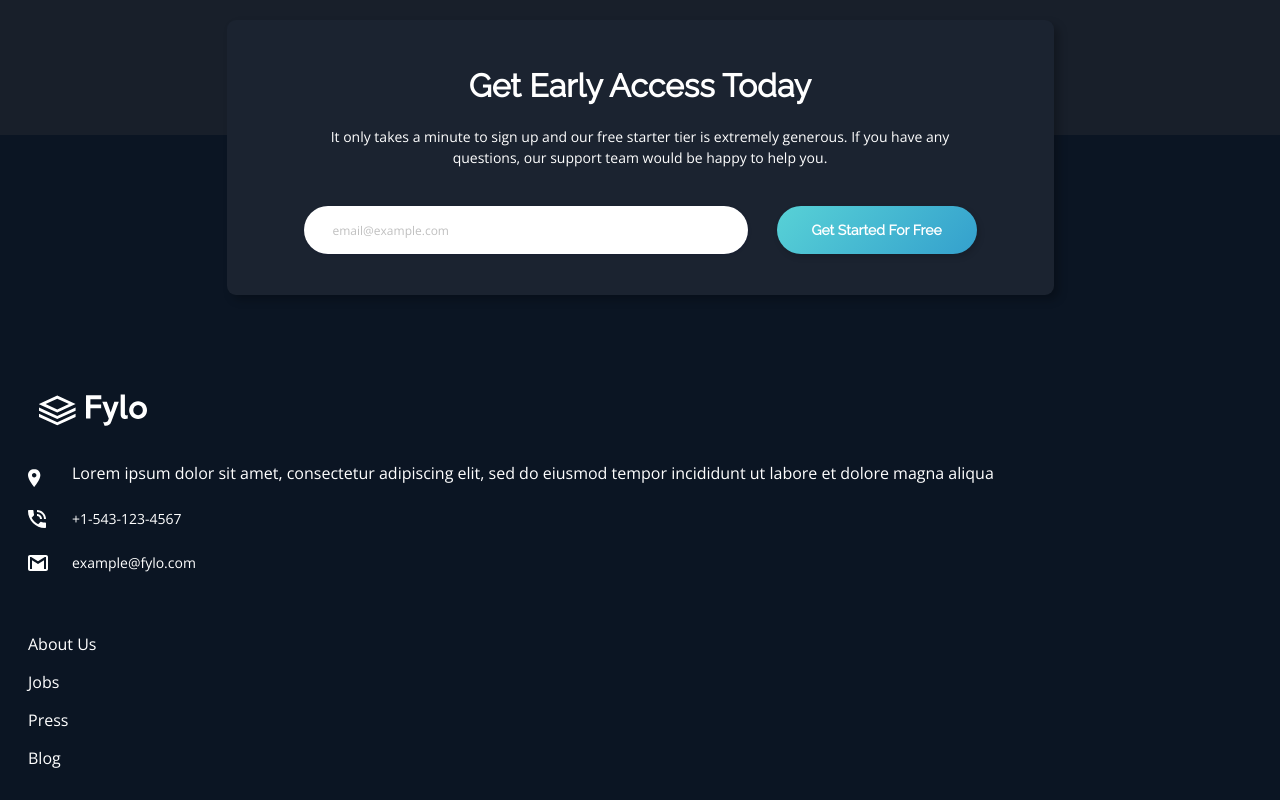
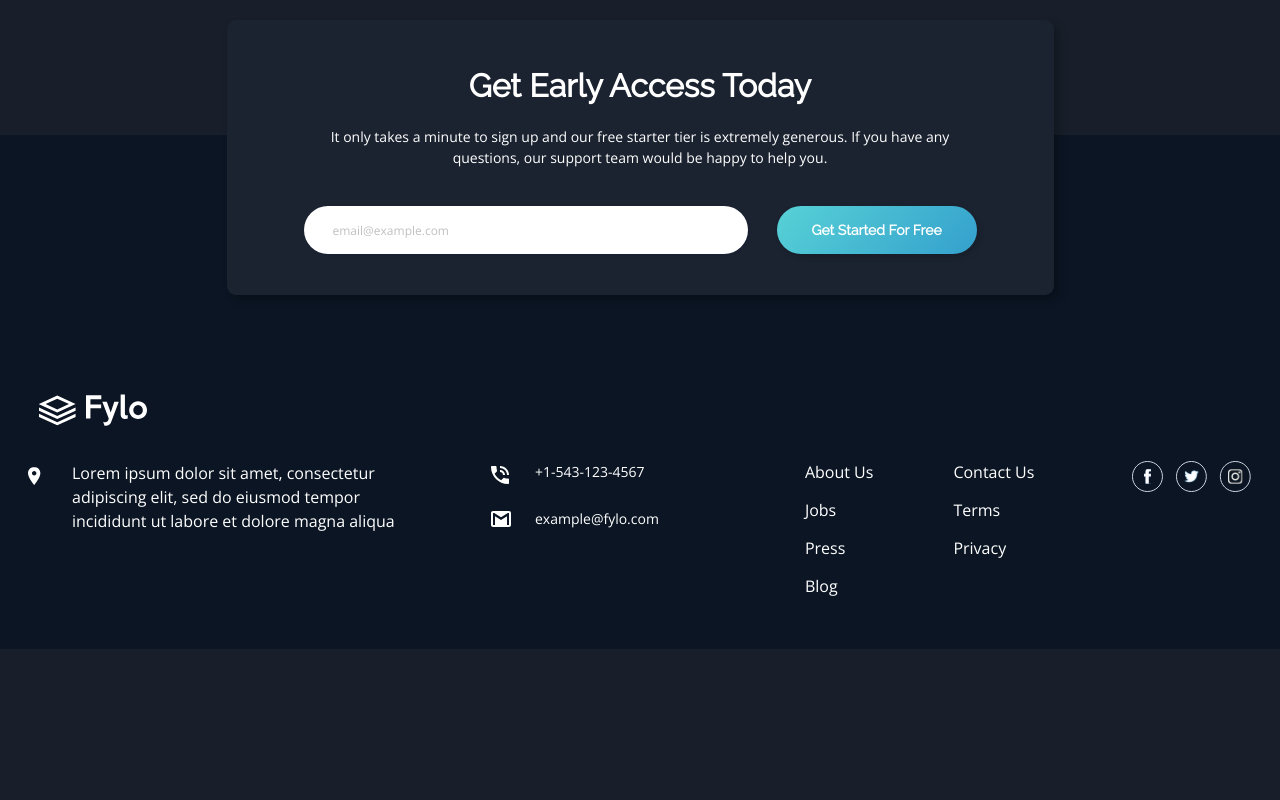
Before and after one commit to NSJTeo/fylo-landing-page, a Vue app: page / in a window 1280 px wide. Shown: the part 2840-3640 px from the top of the page. After the commit the page ends 3489 px from the top, so only its background shows below. Built offline with nearby package versions, Linux system fonts and the light colour scheme.

Commit message:
Footer desktop styles

```diff
--- a/src/components/Footer.vue
+++ b/src/components/Footer.vue
@@ -2,8 +2,11 @@
   <footer className="footer__background">
     <div className="footer__container">
       <img className="footer__logo" src="../assets/misc/logo.svg" alt="" />
+      <div class="footer__inner-container">
         <div className="footer__contact-container">
-        <div class="footer__contact-inner-container">
+          <div
+            class="footer__contact-inner-container footer__contact-inner-container--location"
+          >
             <div
               class="footer__contact-icon-container footer__contact-icon-container--location"
             >
@@ -14,6 +17,7 @@
               eiusmod tempor incididunt ut labore et dolore magna aliqua
             </p>
           </div>
+          <div class="footer__phone-email-container">
             <div class="footer__contact-inner-container">
               <div class="footer__contact-icon-container">
                 <img src="../assets/icons/icon-phone.svg" alt="" />
@@ -25,6 +29,7 @@
                 <img src="../assets/icons/icon-email.svg" alt="" />
               </div>
               <p className="footer__contact-info">example@fylo.com</p>
+            </div>
           </div>
         </div>
         <div className="footer__left-links">
@@ -56,6 +61,7 @@
           />
         </div>
       </div>
+    </div>
   </footer>
 </template>
 
@@ -77,6 +83,13 @@ export default {
     padding: 0 28px;
     padding-bottom: 52px;
     padding-top: 259px;
+    max-width: 1440px;
+    margin: 0 auto;
+  }
+  &__inner-container {
+    @include desktop {
+      display: flex;
+    }
   }
   &__logo {
     width: 108px;
@@ -85,11 +98,18 @@ export default {
     margin-bottom: 35px;
   }
   &__contact-container {
-    /* display: grid; */
-    /* grid-template-columns: 40px 1fr; */
     display: flex;
     flex-direction: column;
     margin-bottom: 56px;
+    @include desktop {
+      margin-bottom: 0;
+      flex-direction: row;
+    }
+  }
+  &__phone-email-container {
+    @include desktop {
+      margin-right: 146px;
+    }
   }
   &__contact-icon-container {
     min-width: 28px;
@@ -98,7 +118,7 @@ export default {
     align-items: center;
     margin-right: 1rem;
     &--location {
-      padding-top: 6px;
+      padding-top: 2px;
     }
   }
   &__contact-inner-container {
@@ -110,6 +130,9 @@ export default {
     }
     &:last-child {
       margin: 0;
+    }
+    &--location {
+      margin-right: 80px;
     }
   }
   &__contact-info {
@@ -124,16 +147,29 @@ export default {
       font-size: 16px;
       line-height: 24px;
       margin-bottom: 16px;
+      @include desktop {
+        max-width: 339px;
+      }
     }
     &:last-child {
       margin-bottom: 0;
     }
   }
+  &__links {
+    display: flex;
+  }
   &__left-links {
     margin-bottom: 48px;
+    @include desktop {
+      margin-bottom: 0;
+      margin-right: 80px;
+    }
   }
   &__right-links {
     margin-bottom: 56px;
+    @include desktop {
+      margin-bottom: 0;
+    }
   }
   &__link {
     margin-bottom: 1rem;
@@ -150,9 +186,14 @@ export default {
   &__social-media-links {
     display: flex;
     justify-content: center;
+    @include desktop {
+      margin-left: auto;
+    }
   }
   &__social-media-link {
     margin-right: 10.82px;
+    height: 31px;
+    width: auto;
     &:last-child {
       margin-right: 0;
     }
```
Lines whose indentation alone changed are shown as unchanged.
